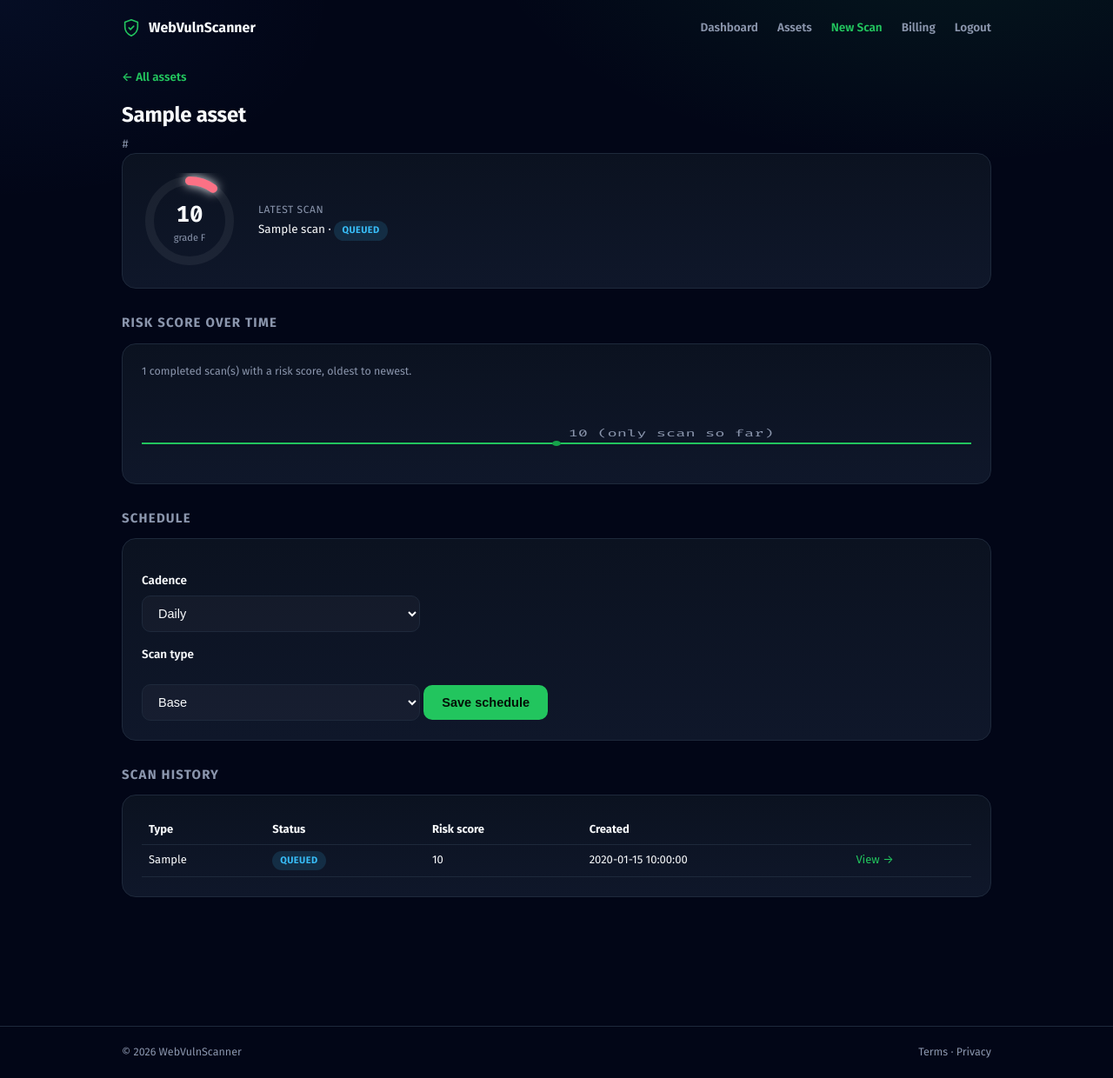
After one commit to Ayomide1450/WebVulnScanner, a Flask app: page /assets/1 in a window 1280 px wide. The commit adds this page. Shown: the whole page at 87% size. Run offline with Flask 3, Linux system fonts and the light colour scheme; a user stored in the database is signed in; tables that the repository leaves empty hold one stand-in row (values such as "Sample post").

Commit message:
feat(01-02): Asset detail page - schedule editing + scan history/trend
- GET /assets/<id> (asset_detail): renders schedule, scan history newest-
  first, and a risk-score sparkline trend scoped to this Asset, reusing
  dashboard.html's exact score-card/sparkline/table conventions
- POST /assets/<id>/schedule (update_schedule): validates cadence/scan-type
  against the same fixed allow-lists registration uses, unconditionally
  recomputes next_run_at from the new cadence on every edit
- Tier-locked inline hint on the schedule-config form when the Asset's
  current schedule_scan_type exceeds the org's effective tier, reusing
  the .warn-box/icon-lock convention
- Both routes reuse 01-01's _check_asset_access ownership guard (404 for a
  non-owning org/solo user)
- assets.html: wire the inventory list's Name/Actions columns to the new
  detail page (Rule 2 - the page this plan builds was otherwise
  unreachable from normal navigation)
- 8 new tests: empty/populated history, ownership 404, valid/invalid
  schedule update, tier-locked hint present/absent/base-type-safe

```diff
--- /dev/null
+++ b/templates/asset_detail.html
@@ -0,0 +1,196 @@
+{% extends "base.html" %}
+{% block title %}{{ asset.name }} - WebVulnScanner{% endblock %}
+{% block head %}
+<style>
+  /* h1/h2.section/.card/table/th/td come from base.html - see its comments.
+     This page only needs the same top-margin bump dashboard.html already
+     uses, plus a handful of new, page-scoped rules for the schedule form
+     (not promoted into base.html - see _scan_form_styles.html's own comment
+     on why unscoped label/select selectors stay out of the shared file). */
+  h1 { margin-top: 20px; }
+  h2.section { margin-top: 28px; }
+  a.row-link { color: var(--accent); text-decoration:none; }
+  .header-row { display:flex; justify-content:space-between; align-items:flex-start; gap: var(--space-4); flex-wrap:wrap; margin-top:14px; }
+  .meta { color: var(--muted); font-size: 13.5px; margin: 6px 0 0; }
+  .latest-score { font-size:36px; font-weight:800; }
+  .sparkline-card .hint { color: var(--muted); font-size: 12.5px; margin: 0 0 10px; }
+
+  .schedule-form label { display:block; margin-top: var(--space-4); font-weight:600; font-size:13.5px; color: var(--text); }
+  .schedule-form label:first-child { margin-top: 0; }
+  .schedule-form select {
+    width: 100%; max-width: 320px; padding: 11px 14px; margin-top: 7px; border: 1px solid var(--border);
+    border-radius: 10px; font-size: 14.5px; background: rgba(255,255,255,.03); color: var(--text);
+    outline: none;
+  }
+  .schedule-form select:focus { border-color: var(--accent); background: rgba(34,197,94,.04); }
+  .schedule-form .btn { margin-top: var(--space-5); }
+
+  /* Reused verbatim from _scan_form_styles.html's button:disabled rule -
+     every form on this page is a server-rendered POST+redirect with no
+     client-side framework, so "disable while in flight" is this exact CSS
+     rule plus a submit-time JS toggle, not a new AJAX loading indicator. */
+  .btn:disabled { opacity: .5; cursor: not-allowed; }
+</style>
+{% endblock %}
+{% block content %}
+<div class="wrap">
+  <a class="back" href="{{ url_for('asset.list_assets') }}">&larr; All assets</a>
+
+  <div class="header-row">
+    <div>
+      <h1 style="margin:0 0 4px;">{{ asset.name }}</h1>
+      <p class="meta"><code>{{ asset.target_url }}</code></p>
+    </div>
+  </div>
+
+  {% if error %}
+  <div class="error-box">{{ error }}</div>
+  {% endif %}
+
+  {% if scans %}
+    {% set latest = scans[0] %}
+    <div class="card">
+      {% if latest.risk_score is not none %}
+        {% set score = latest.risk_score %}
+        {% set risk_grade = 'A' if score >= 90 else ('B' if score >= 75 else ('C' if score >= 60 else ('D' if score >= 40 else 'F'))) %}
+        {% set gauge_id = 'gaugeFgAssetDetail' %}
+        <div class="score-card" style="margin-top:0; padding:0; border:none; background:none;">
+          {% include "_gauge.html" %}
+          <div class="score-summary">
+            <div style="color: var(--muted); font-size:12px; text-transform:uppercase; letter-spacing:.05em;">Latest scan</div>
+            <div style="font-size:13.5px; margin-top:4px;">
+              {{ latest.scan_type }} scan &middot;
+              <span class="status-pill {{ latest.status.value }}">{{ latest.status.value }}</span>
+              {% if latest.status.value == 'completed' %}
+              &middot; <a class="row-link" href="{{ url_for('scan.scan_report', scan_id=latest.id) }}">View report &rarr;</a>
+              {% endif %}
+            </div>
+          </div>
+        </div>
+      {% else %}
+      <div style="color: var(--muted); font-size:13.5px;">
+        {{ latest.scan_type }} scan &middot;
+        <span class="status-pill {{ latest.status.value }}">{{ latest.status.value }}</span>
+        {% if latest.status.value not in ('completed',) %}
+        &middot; <a class="row-link" href="{{ url_for('scan.scan_detail', scan_id=latest.id) }}">View progress &rarr;</a>
+        {% endif %}
+      </div>
+      {% endif %}
+    </div>
+
+    <h2 class="section">Risk score over time</h2>
+    <div class="card sparkline-card">
+      {% set scored = [] %}
+      {% for s in scans %}
+        {% if s.risk_score is not none %}{% set _ = scored.append(s) %}{% endif %}
+      {% endfor %}
+      {% set n = scored|length %}
+      {% if n > 0 %}
+      <p class="hint">{{ n }} completed scan(s) with a risk score, oldest to newest.</p>
+      {% set sw = 560 %}{% set sh = 70 %}
+      {% if n == 1 %}
+        {% set only_y = (sh - (scored[0].risk_score / 100 * sh))|round(1) %}
+        {% set pts = ['0,' + only_y|string, sw|string + ',' + only_y|string] %}
+      {% else %}
+        {% set pts = [] %}
+        {% for s in scored|reverse %}
+          {% set x = ((loop.index0 / (n - 1)) * sw)|round(1) %}
+          {% set y = (sh - (s.risk_score / 100 * sh))|round(1) %}
+          {% set _ = pts.append(x|string + ',' + y|string) %}
+        {% endfor %}
+      {% endif %}
+      <svg width="100%" height="{{ sh + 10 }}" viewBox="0 0 {{ sw }} {{ sh + 10 }}" preserveAspectRatio="none" style="overflow:visible;">
+        <polyline points="{{ pts|join(' ') }}" fill="none" stroke="var(--accent)" stroke-width="2"></polyline>
+        {% if n == 1 %}
+        <circle cx="{{ sw / 2 }}" cy="{{ only_y }}" r="3" fill="var(--accent2)"></circle>
+        <text x="{{ (sw / 2) + 8 }}" y="{{ only_y - 8 }}" fill="var(--muted)" font-family="Fira Code, monospace" font-size="11">{{ scored[0].risk_score }} (only scan so far)</text>
+        {% else %}
+        {% for s in scored|reverse %}
+          {% set x = ((loop.index0 / (n - 1)) * sw)|round(1) %}
+          {% set y = (sh - (s.risk_score / 100 * sh))|round(1) %}
+          <circle cx="{{ x }}" cy="{{ y }}" r="3" fill="var(--accent2)"></circle>
+        {% endfor %}
+        {% endif %}
+      </svg>
+      {% else %}
+      <p class="hint" style="margin:0;">Not enough completed scans yet for a trend line.</p>
+      {% endif %}
+    </div>
+  {% else %}
+  <div class="card">
+    <p style="color: var(--muted); font-size: 13.5px; margin:0;">
+      This Asset hasn't been scanned yet. Your first scan will run automatically within a few
+      minutes &mdash; refresh this page to check.
+    </p>
+  </div>
+  {% endif %}
+
+  <h2 class="section">Schedule</h2>
+  <div class="card">
+    {% set required_tier = FEATURE_REQUIREMENTS.get(asset.schedule_scan_type, 0) %}
+    {% if required_tier > tier %}
+    <div class="warn-box" style="margin-top:0;">
+      <svg class="icon" viewBox="0 0 24 24" aria-hidden="true"><use href="#icon-lock"/></svg>
+      <div>
+        <b>{{ asset.schedule_scan_type|capitalize }}</b> requires a
+        <b>{{ TIER_LABELS.get(required_tier, 'Paid') }}</b> plan.
+        See <a href="{{ url_for('billing.view') }}">Billing</a> to upgrade, or choose a scan type
+        included in your current plan.
+      </div>
+    </div>
+    {% endif %}
+
+    <form id="schedule-form" class="schedule-form" method="POST" action="{{ url_for('asset.update_schedule', asset_id=asset.id) }}">
+      <input type="hidden" name="csrf_token" value="{{ csrf_token() }}">
+      <label for="cadence">Cadence</label>
+      <select id="cadence" name="cadence">
+        {% for c in CADENCE_CHOICES %}
+        <option value="{{ c }}" {{ 'selected' if asset.cadence == c else '' }}>{{ c|capitalize }}</option>
+        {% endfor %}
+      </select>
+      <label for="schedule_scan_type">Scan type</label>
+      <select id="schedule_scan_type" name="schedule_scan_type">
+        {% for t in SCHEDULE_SCAN_TYPE_CHOICES %}
+        <option value="{{ t }}" {{ 'selected' if asset.schedule_scan_type == t else '' }}>{{ t|capitalize }}</option>
+        {% endfor %}
+      </select>
+      <button type="submit" class="btn primary">Save schedule</button>
+    </form>
+  </div>
+
+  {% if scans %}
+  <h2 class="section">Scan history</h2>
+  <div class="card">
+    <div class="table-scroll">
+    <table>
+      <tr><th>Type</th><th>Status</th><th>Risk score</th><th>Created</th><th></th></tr>
+      {% for s in scans %}
+      <tr>
+        <td>{{ s.scan_type }}</td>
+        <td><span class="status-pill {{ s.status.value }}">{{ s.status.value }}</span></td>
+        <td>{{ s.risk_score if s.risk_score is not none else '-' }}</td>
+        <td>{{ s.created_at }}</td>
+        <td><a class="row-link" href="{{ url_for('scan.scan_detail', scan_id=s.id) }}">View &rarr;</a></td>
+      </tr>
+      {% endfor %}
+    </table>
+    </div>
+  </div>
+  {% endif %}
+</div>
+<script>
+  (function () {
+    // Disable the button that owns the schedule-form submit while it's in
+    // flight - the same server-rendered POST+redirect + button:disabled
+    // pattern every other form in this app already uses, not a new AJAX
+    // loading indicator.
+    var f = document.getElementById('schedule-form');
+    if (f) {
+      f.addEventListener('submit', function () {
+        var btn = f.querySelector('button[type=submit]');
+        if (btn) btn.disabled = true;
+      });
+    }
+  })();
+</script>
+{% endblock %}
--- a/templates/assets.html
+++ b/templates/assets.html
@@ -28,7 +28,7 @@
       {% for a in assets %}
       {% set latest = a.scans|sort(attribute='created_at')|last if a.scans else None %}
       <tr>
-        <td>{{ a.name }}</td>
+        <td><a class="row-link" href="{{ url_for('asset.asset_detail', asset_id=a.id) }}">{{ a.name }}</a></td>
         <td><code>{{ a.target_url }}</code></td>
         <td>{{ a.cadence }}</td>
         <td>{{ a.next_run_at }}</td>
@@ -39,7 +39,7 @@
           -
           {% endif %}
         </td>
-        <td>-</td>
+        <td><a class="row-link" href="{{ url_for('asset.asset_detail', asset_id=a.id) }}">View &rarr;</a></td>
       </tr>
       {% endfor %}
     </table>
--- a/webvulnscanner/asset_routes.py
+++ b/webvulnscanner/asset_routes.py
@@ -22,13 +22,17 @@ from flask import Blueprint, abort, redirect, render_template, request, url_for
 from flask_login import current_user, login_required
 
 from webvulnscanner.checks import is_ssrf_safe_hostname, normalize_target
+from webvulnscanner.entitlements import FEATURE_REQUIREMENTS, Tier, effective_tier_for_org
 from webvulnscanner.extensions import db
-from webvulnscanner.models import Asset
+from webvulnscanner.models import Asset, Scan
+from webvulnscanner.scheduler import CADENCE_INTERVALS
 
 asset = Blueprint("asset", __name__, url_prefix="/assets")
 
 CADENCE_CHOICES = ("daily", "weekly", "monthly")
 SCHEDULE_SCAN_TYPE_CHOICES = ("base", "media", "api")
+# Display names for the tier-locked schedule hint on asset_detail.html.
+TIER_LABELS = {Tier.FREE: "Free", Tier.PAID: "Paid", Tier.ORG_VERIFIED: "Org-verified"}
 
 
 def _check_asset_access(a):
@@ -122,3 +126,47 @@ def new_asset():
     db.session.commit()
 
     return redirect(url_for("asset.list_assets"))
+
+
+def _render_asset_detail(a, **extra):
+    scans = Scan.query.filter_by(asset_id=a.id).order_by(Scan.created_at.desc()).all()
+    tier = effective_tier_for_org(a.organization)
+    return render_template(
+        "asset_detail.html", asset=a, scans=scans, tier=tier,
+        FEATURE_REQUIREMENTS=FEATURE_REQUIREMENTS,
+        TIER_LABELS=TIER_LABELS,
+        CADENCE_CHOICES=CADENCE_CHOICES,
+        SCHEDULE_SCAN_TYPE_CHOICES=SCHEDULE_SCAN_TYPE_CHOICES,
+        **extra,
+    )
+
+
+@asset.route("/<int:asset_id>")
+@login_required
+def asset_detail(asset_id):
+    a = Asset.query.get_or_404(asset_id)
+    _check_asset_access(a)
+    return _render_asset_detail(a)
+
+
+@asset.route("/<int:asset_id>/schedule", methods=["POST"])
+@login_required
+def update_schedule(asset_id):
+    a = Asset.query.get_or_404(asset_id)
+    _check_asset_access(a)
+
+    cadence = request.form.get("cadence", "")
+    schedule_scan_type = request.form.get("schedule_scan_type", "")
+    if cadence not in CADENCE_CHOICES or schedule_scan_type not in SCHEDULE_SCAN_TYPE_CHOICES:
+        return _render_asset_detail(a, error="Choose a valid cadence and scan type.")
+
+    # Single rule for every edit: unconditionally re-derive next_run_at from
+    # "now" using the new cadence, rather than trying to preserve/adjust the
+    # old cadence's remaining interval - avoids a stale next_run_at left over
+    # from math done against a cadence that no longer applies.
+    a.cadence = cadence
+    a.schedule_scan_type = schedule_scan_type
+    a.next_run_at = datetime.now(timezone.utc) + CADENCE_INTERVALS[cadence]
+    db.session.commit()
+
+    return redirect(url_for("asset.asset_detail", asset_id=a.id))
```
Also changed, not shown: tests/test_asset_routes.py (+163 -2 lines).
